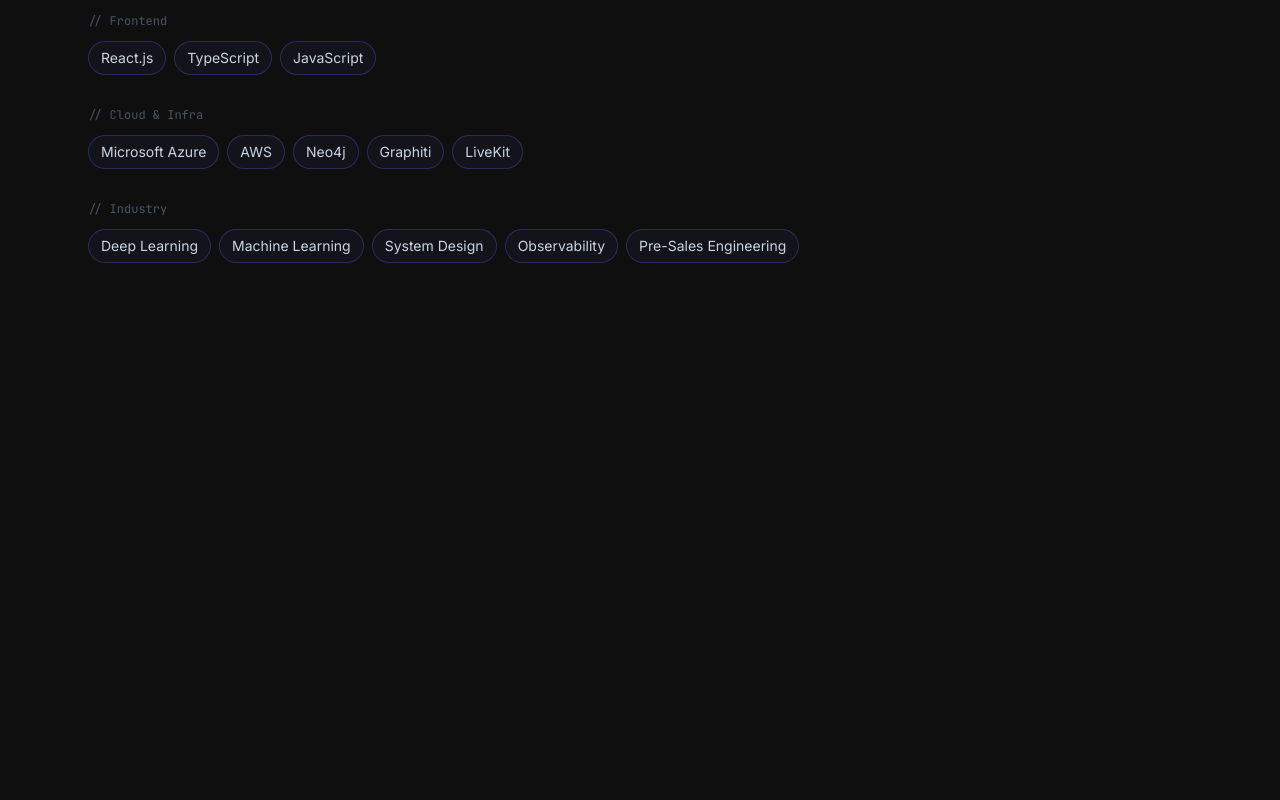
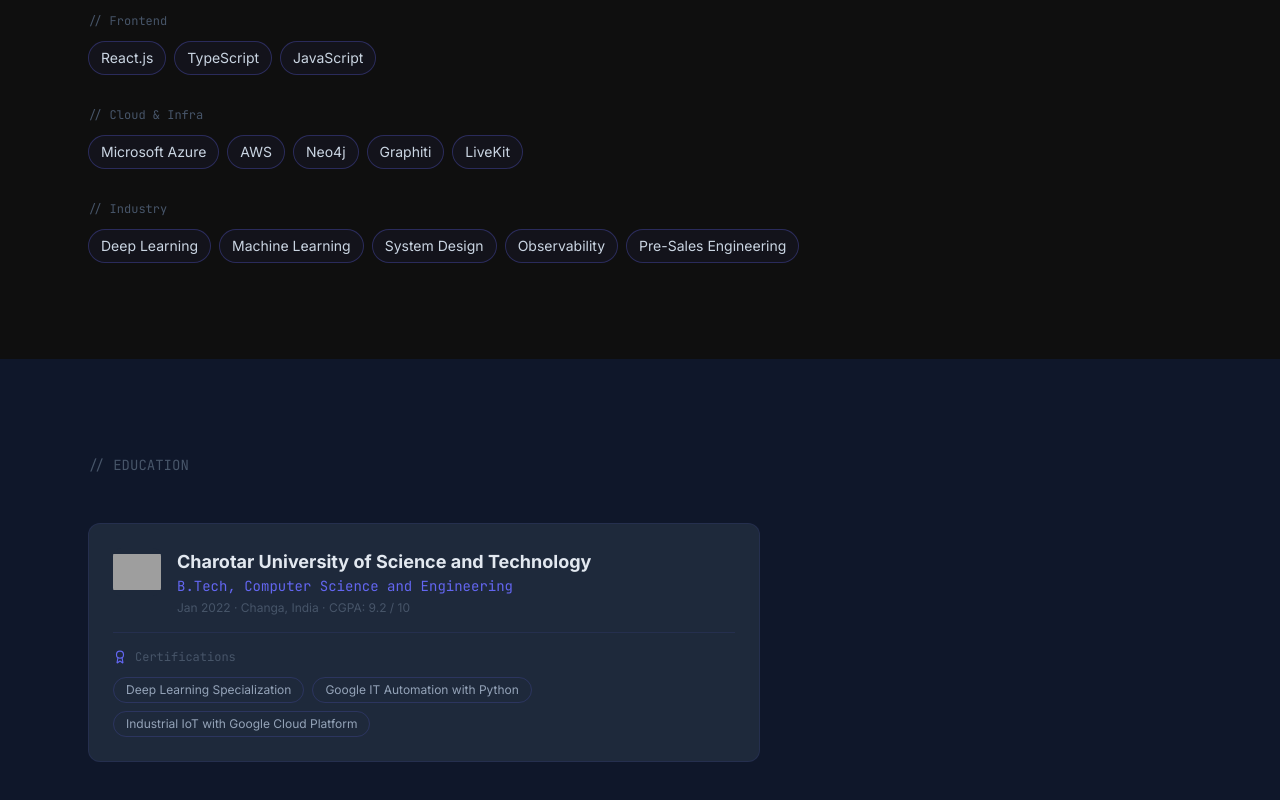
Before and after one commit to themightywolfie/themightywolfie.github.io, a React (Vite) app: page / in a window 1280 px wide. Shown: the part 3337-4137 px from the top of the page. Before the commit the page ends 3696 px from the top, so only its background shows below. Built offline with nearby package versions, Linux system fonts and the light colour scheme; grey boxes are pictures that could not be loaded.

Commit message:
feat: add Education card with certifications

```diff
--- a/src/App.tsx
+++ b/src/App.tsx
@@ -4,6 +4,7 @@
 import Experience from "./components/Experience";
 import ProjectsGrid from "./components/Projects/ProjectsGrid";
 import Skills from "./components/Skills";
+import Education from "./components/Education";
 
 function App() {
   return (
@@ -14,6 +15,7 @@
       <Experience />
       <ProjectsGrid />
       <Skills />
+      <Education />
     </div>
   );
 }
--- /dev/null
+++ b/src/components/Education.tsx
@@ -0,0 +1,93 @@
+import { useRef, useState } from "react";
+import { motion, useInView } from "framer-motion";
+import { useMotionVariants } from "../lib/animations";
+import { education } from "../lib/data";
+import { Award } from "lucide-react";
+
+function LogoWithFallback({
+  src,
+  fallback,
+  alt,
+}: {
+  src: string;
+  fallback: string;
+  alt: string;
+}) {
+  const [failed, setFailed] = useState(false);
+
+  if (failed) {
+    return (
+      <div className="w-12 h-12 rounded-lg bg-accent/10 border border-accent/20 flex items-center justify-center text-accent font-mono font-bold text-[8px]">
+        {fallback}
+      </div>
+    );
+  }
+
+  return (
+    <img
+      src={src}
+      alt={alt}
+      className="w-12 h-12 rounded-lg bg-card object-contain"
+      onError={() => setFailed(true)}
+    />
+  );
+}
+
+export default function Education() {
+  const { fadeUp, staggerContainer } = useMotionVariants();
+  const ref = useRef(null);
+  const inView = useInView(ref, { once: true, margin: "-100px" });
+
+  return (
+    <section id="education" className="py-24 bg-surface">
+      <motion.div
+        ref={ref}
+        variants={staggerContainer}
+        initial="hidden"
+        animate={inView ? "visible" : "hidden"}
+        className="max-w-6xl mx-auto px-6"
+      >
+        <motion.p variants={fadeUp} className="font-mono text-text-muted text-sm mb-12">
+          {"// EDUCATION"}
+        </motion.p>
+
+        <motion.div
+          variants={fadeUp}
+          className="bg-card border border-accent/10 rounded-xl p-6 max-w-2xl"
+        >
+          <div className="flex items-start gap-4 mb-4">
+            <LogoWithFallback
+              src={education.logo}
+              fallback={education.logoFallback}
+              alt={education.institution}
+            />
+            <div>
+              <h3 className="text-lg font-bold">{education.institution}</h3>
+              <p className="text-accent font-mono text-sm">{education.degree}</p>
+              <p className="text-text-muted text-xs mt-1">
+                {education.graduation} · {education.location} · CGPA: {education.cgpa}
+              </p>
+            </div>
+          </div>
+
+          <div className="mt-4 pt-4 border-t border-accent/10">
+            <div className="flex items-center gap-2 mb-3">
+              <Award size={14} className="text-accent" />
+              <p className="font-mono text-text-muted text-xs">Certifications</p>
+            </div>
+            <div className="flex flex-wrap gap-2">
+              {education.certifications.map((cert) => (
+                <span
+                  key={cert}
+                  className="px-3 py-1 text-xs border border-accent/20 rounded-full text-text-secondary"
+                >
+                  {cert}
+                </span>
+              ))}
+            </div>
+          </div>
+        </motion.div>
+      </motion.div>
+    </section>
+  );
+}
```
